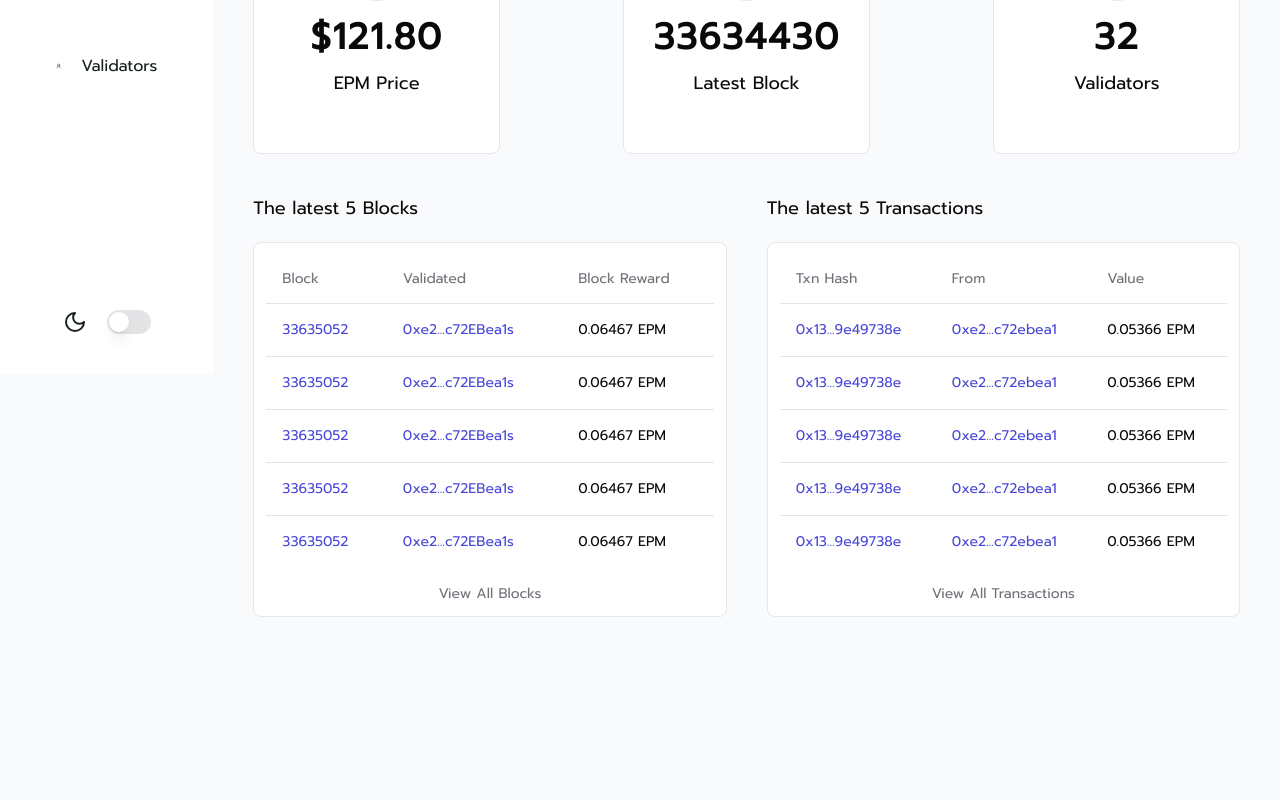
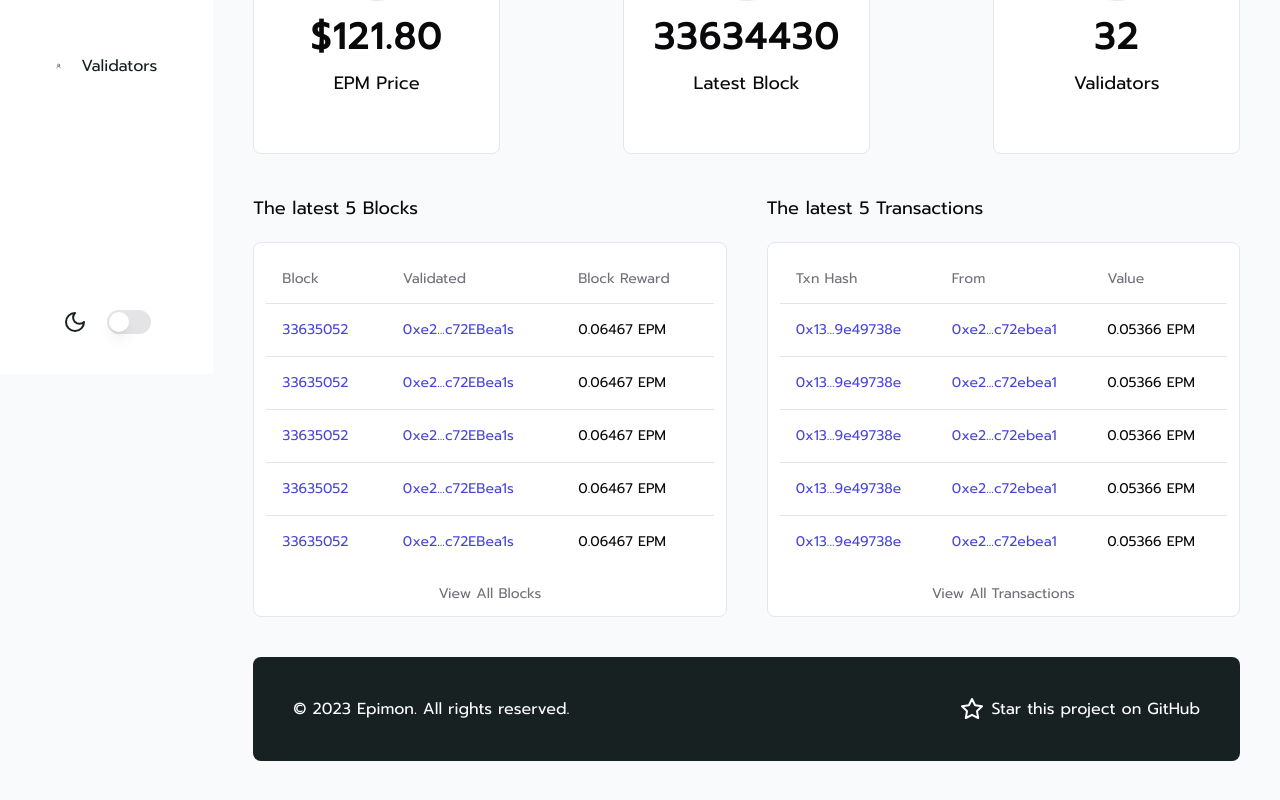
Before and after one commit to canccevik/epimon, a Next.js app in the folder apps/episcan/: page / in a window 1280 px wide. Shown: the part 426-1226 px from the top of the page. Before the commit the page ends 1083 px from the top, so only its background shows below. Built offline with nearby package versions, Linux system fonts and the light colour scheme.

Commit message:
feat(es): add footer

```diff
--- /dev/null
+++ b/apps/episcan/src/app/footer.tsx
@@ -0,0 +1,19 @@
+import { Star } from 'lucide-react'
+
+export default function Footer() {
+  const year = new Date().getFullYear()
+
+  return (
+    <div className="w-full mt-10 p-10 flex justify-between bg-main-black text-white rounded-lg">
+      <span>&copy; {year} Epimon. All rights reserved.</span>
+      <a
+        href="https://github.com/canccevik/epimon"
+        target="_blank"
+        className="flex gap-x-2 hover:text-main-blue"
+      >
+        <Star />
+        <span>Star this project on GitHub</span>
+      </a>
+    </div>
+  )
+}
--- a/apps/episcan/src/app/layout.tsx
+++ b/apps/episcan/src/app/layout.tsx
@@ -4,6 +4,7 @@
 import { siteConfig } from '@/config/site'
 import { cn } from '@/lib/utils'
 import Sidebar from './sidebar'
+import Footer from './footer'
 
 const prompt = Prompt({ subsets: ['latin'], weight: '400' })
 
@@ -23,7 +24,11 @@
     <html lang="en">
       <body className={cn(prompt.className, 'bg-gray-50')}>
         <Sidebar />
-        <div className="w-10/12 ml-auto p-10">{children}</div>
+
+        <div className="w-10/12 ml-auto p-10">
+          <div>{children}</div>
+          <Footer />
+        </div>
       </body>
     </html>
   )
```
